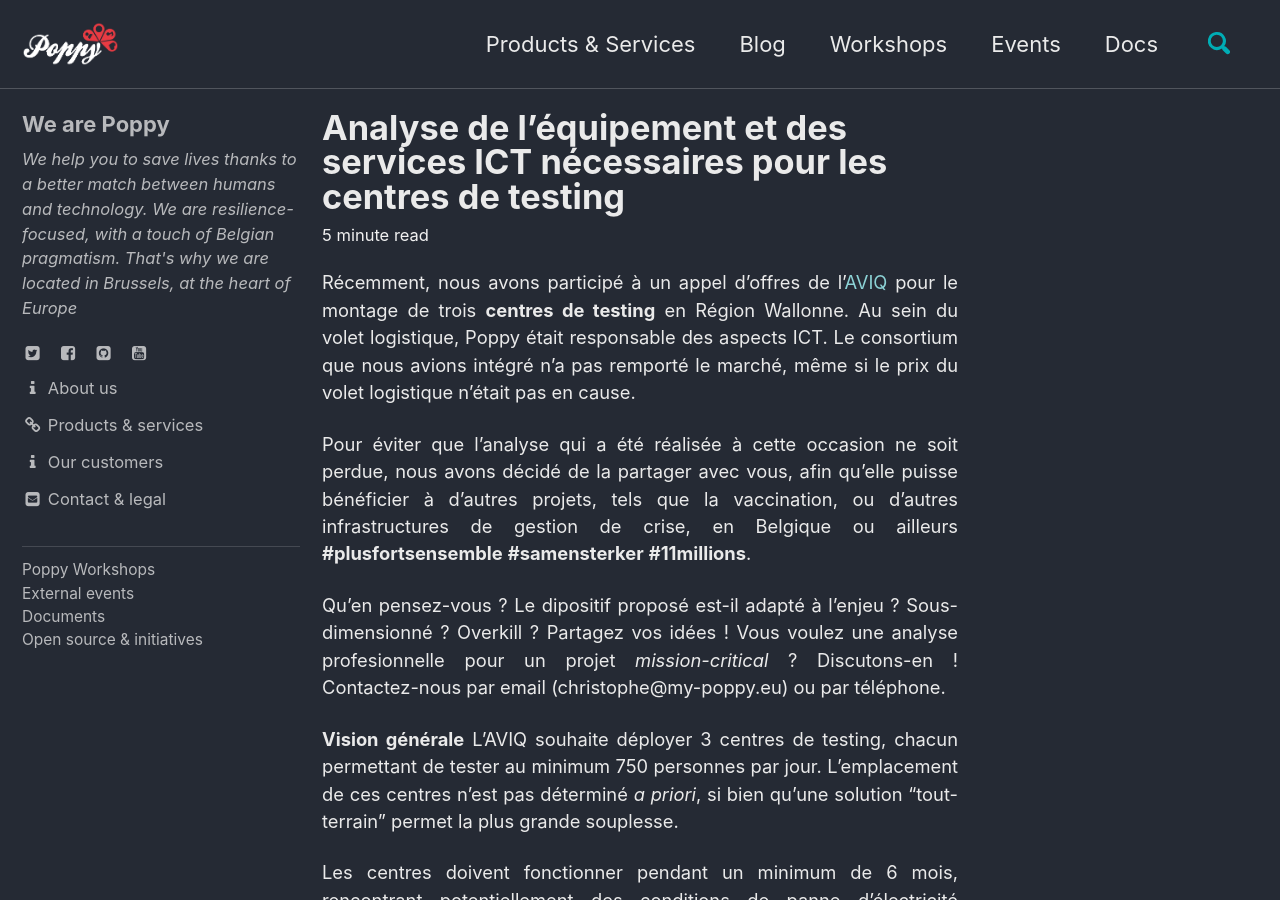
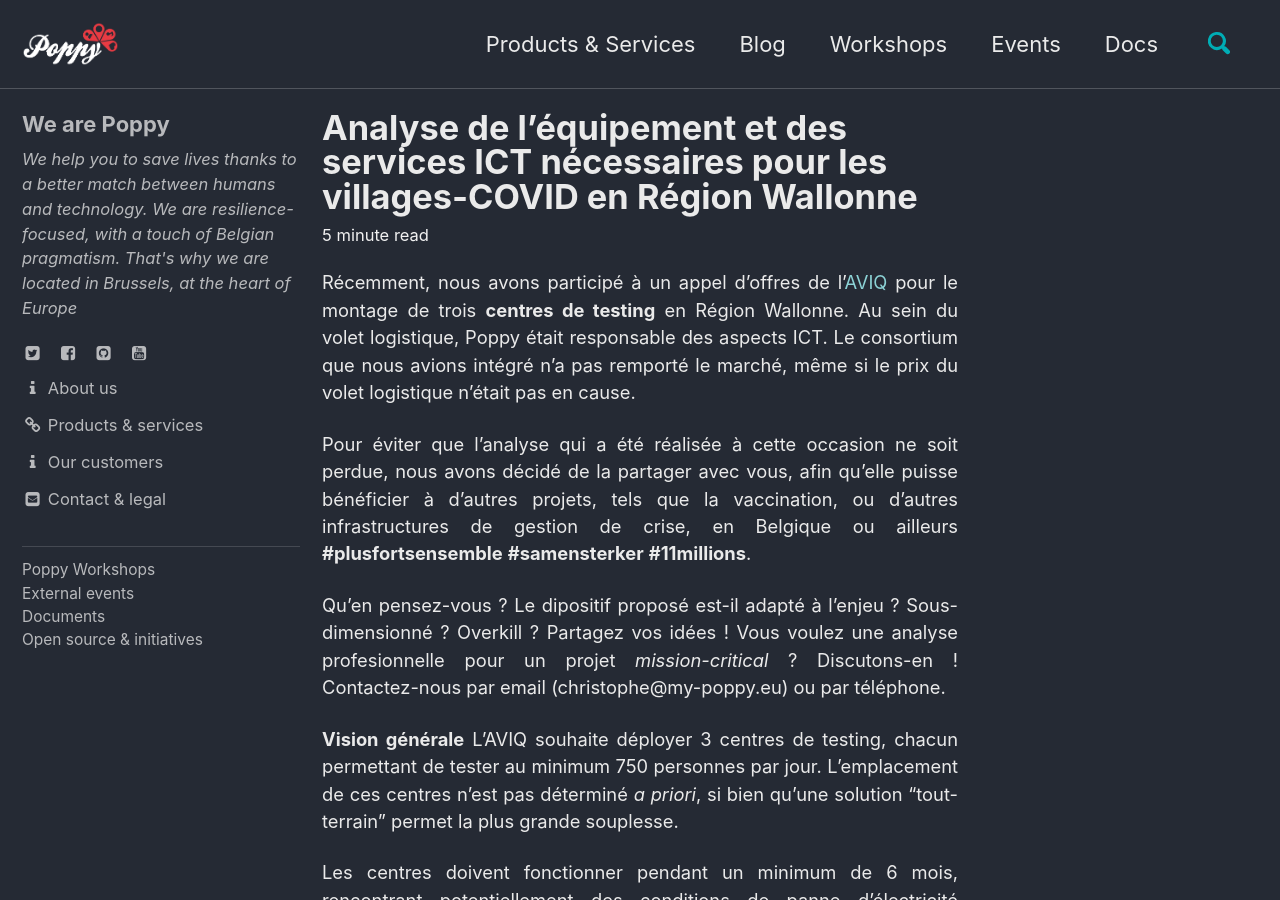
Before and after one commit to ccloquet/ccloquet.github.io, a Jekyll site: the page built from _posts/2020-12-30-ICT-testing.md, in a window 1280 px wide and 900 px high. Built offline with Jekyll 4.4.1, drawn with Linux system fonts in a browser that asks for light colours; cached includes are drawn as plain includes.

Commit message:
Update 2020-12-30-ICT-testing.md

```diff
--- a/_posts/2020-12-30-ICT-testing.md
+++ b/_posts/2020-12-30-ICT-testing.md
@@ -1,5 +1,5 @@
 ---
-title: "Analyse de l'équipement et des services ICT nécessaires pour les centres de testing"
+title: "Analyse de l'équipement et des services ICT nécessaires pour les villages-COVID en Région Wallonne"
 published: true
 tags: [tools,ict,testing,covid19]
 ---
```
